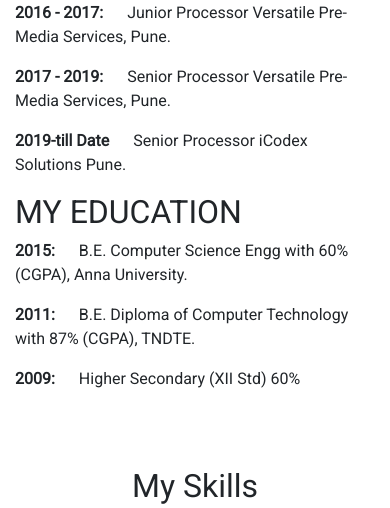
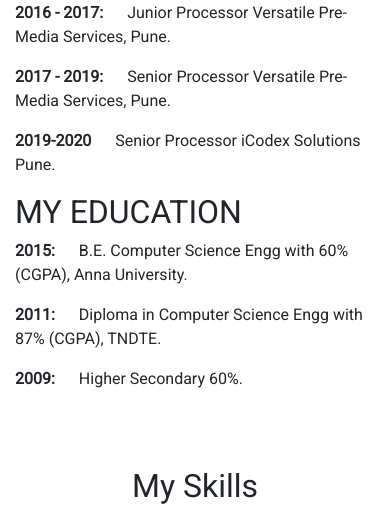
Before and after one commit to Anbuvs111/anbuvs.github.io, a plain HTML site: page index.html in a window 390 px wide. Shown: the part 1074-1582 px from the top of the page. Drawn offline with nearby package versions, Linux system fonts and the light colour scheme.

Commit message:
I have changed code for responsive

```diff
--- a/index.html
+++ b/index.html
@@ -87,14 +87,14 @@
     <h2>MY EXPERIENCE</h2>
     <p><b>2016 - 2017:</b><span class="pl-4">Junior Processor Versatile Pre-Media Services, Pune.</span></p>
     <p><b>2017 - 2019:</b><span class="pl-4">Senior Processor Versatile Pre-Media Services, Pune.</span></p>
-    <p><b>2019-till Date</b><span class="pl-4">Senior Processor iCodex Solutions Pune.</span></p>
+    <p><b>2019-2020</b><span class="pl-4">Senior Processor iCodex Solutions Pune.</span></p>
   </div>
 
     <div class="col-12 col-md-6 col-lg-6" data-aos="fade-left">
     <h2>MY EDUCATION</h2>
     <p><b>2015:</b><span class="pl-4">B.E. Computer Science Engg with 60% (CGPA), Anna University.</span></p>
-    <p><b>2011:</b><span class="pl-4">B.E. Diploma of Computer Technology with 87% (CGPA), TNDTE.</span></p>
-    <p><b>2009:</b><span class="pl-4">Higher Secondary (XII Std) 60%</span></p>
+    <p><b>2011:</b><span class="pl-4">Diploma in Computer Science Engg with 87% (CGPA), TNDTE.</span></p>
+    <p><b>2009:</b><span class="pl-4">Higher Secondary 60%.</span></p>
   </div>
    </div>
  </div>
```
